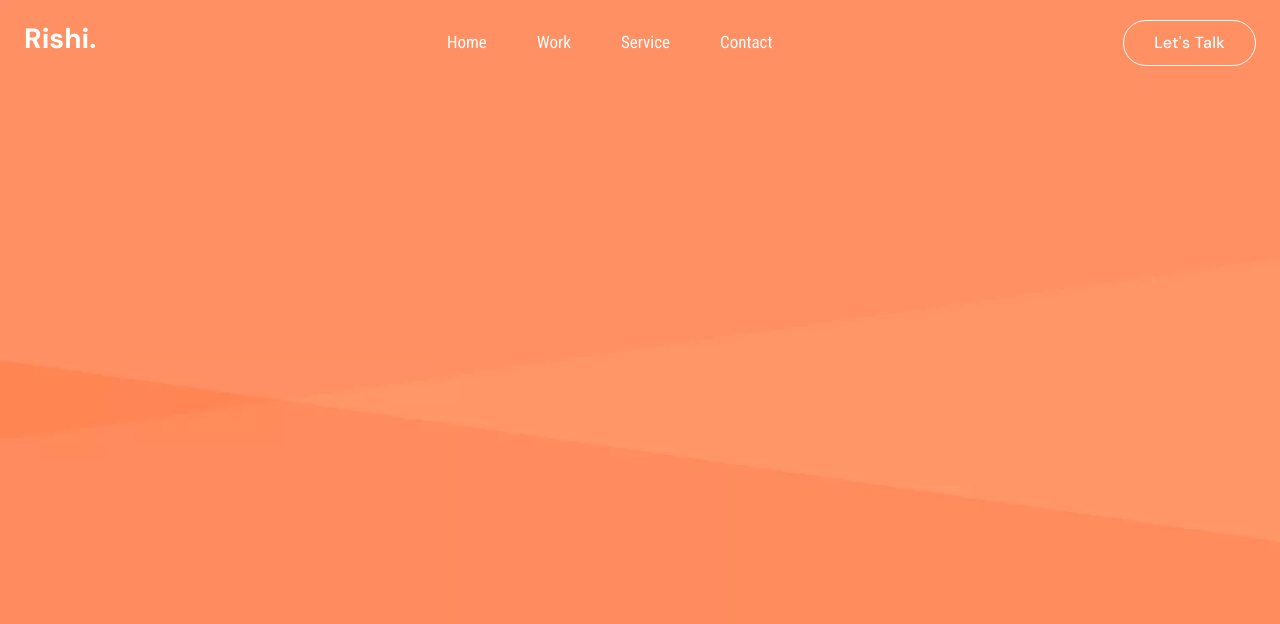
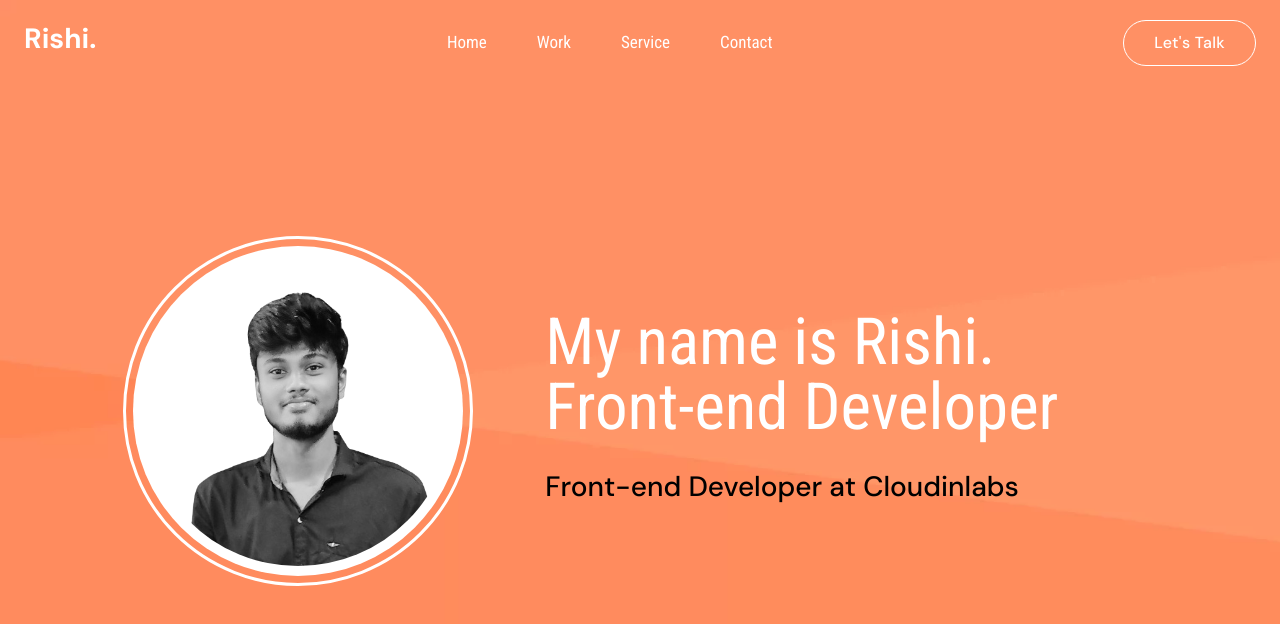
Before and after one commit to Rishi-077/my-portfolio, a React (Vite) app: page / in a window 1280 px wide. Shown: the top 624 px of the page. Built offline with nearby package versions, Linux system fonts and the light colour scheme.

Commit message:
home section completed

```diff
--- a/src/components/Home/Home.jsx
+++ b/src/components/Home/Home.jsx
@@ -8,9 +8,25 @@ const Home = () => {
       <section className={`container-fluid ${styles.home_container}`}>
         <Navbar />
 
-        <div className="row">
-          <div className="col-12"></div>
+        <div className={"row " + styles.home_parent_div}>
+          <div className="col-5 d-flex align-items-center justify-content-end">
+            <div className={`${styles.home_img_div} me-5`}>
+              <img src={images.profile} alt="img" />
+            </div>
+          </div>
+          <div className="col-7 d-flex align-items-center justify-content-start">
+            <div className={`${styles.home_content_div}`}>
+              <h1 className={``}>
+                My name is Rishi.
+                <br />
+                Front-end Developer
+              </h1>
+              <h6 className="">Front-end Developer at Cloudinlabs</h6>
+            </div>
+          </div>
         </div>
+
+        <div></div>
       </section>
     </>
   );
--- a/src/components/Home/Home.module.css
+++ b/src/components/Home/Home.module.css
@@ -7,3 +7,40 @@
   background-size: cover;
   background-attachment: fixed;
 }
+
+.home_parent_div{
+  padding-top: 150px;
+}
+.home_img_div {
+  width: 350px;
+  height: 350px;
+  border: 3px solid var(--white-color);
+  border-radius: 50%;
+  display: flex;
+  align-items: center;
+  justify-content: center;
+}
+
+.home_img_div img {
+  width: 330px;
+  height: 330px;
+  border-radius: 50%;
+  padding: 10px;
+  background-color: white;
+  filter: grayscale(2);
+}
+
+.home_content_div h1 {
+  font-family: "Roboto Condensed", sans-serif !important;
+  font-size: 65px !important;
+  font-weight: 400 !important;
+  color: white;
+  line-height: 65px;
+  margin-bottom: 30px;
+}
+
+.home_content_div h6 {
+  font-size: 28px !important;
+  font-weight: 500 !important;
+  color: var(--black-color);
+}
--- a/src/constants/images.jsx
+++ b/src/constants/images.jsx
@@ -1,7 +1,9 @@
 import banner from "../assets/images/h1_hero.png.webp";
+import profile from "../assets/images/rishi-new-removebg-preview.png";
 
 const images = {
   banner,
+  profile
 };
 
 export default images;
--- a/src/layouts/Navbar/Navbar.jsx
+++ b/src/layouts/Navbar/Navbar.jsx
@@ -4,10 +4,7 @@ import { Link } from "react-scroll";
 
 function Navbar() {
   const [nav, setNav] = useState(false);
-  console.log(nav);
 
-  // const df = useRef();
-  // console.log(df.current.clientHeight);
   return (
     <>
       <nav>
@@ -35,7 +32,7 @@ function Navbar() {
                 maxHeight: nav ? "200px" : 0,
                 transition: "max-height 0.5s ease-in-out",
               }}
-              className={`${styles.nav_route_active}  d-md-none d-block`}
+              className={`${styles.nav_route_active} d-md-none d-block`}
             >
               <ul className={`${styles.nav_ul}`}>
                 <li onClick={() => setNav(!nav)}>
```
Also changed, not shown: src/assets/images/rishi-new-removebg-preview.png (added).
